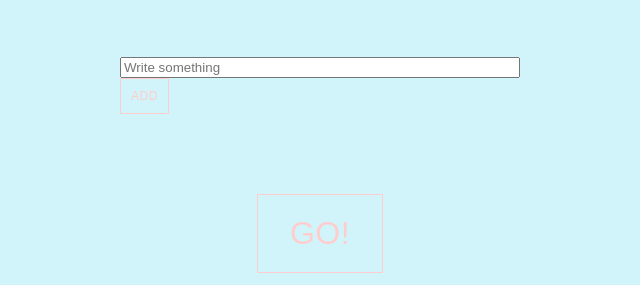
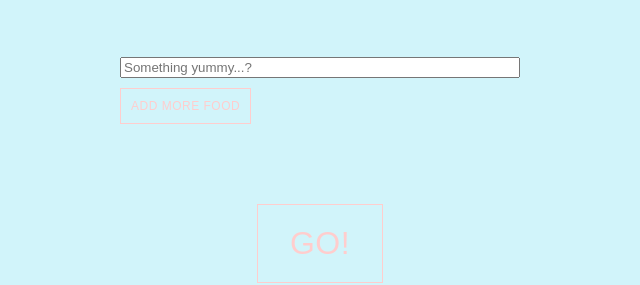
Before and after one commit to johannanordlof/tjejerkodar, a plain HTML site: page index.html in a window 1280 px wide. Shown: the part 606-891 px from the top of the page, 320-960 px from the left. Drawn offline with nearby package versions, Linux system fonts and the light colour scheme.

Commit message:
Minor fixes for webpage

```diff
--- a/index.html
+++ b/index.html
@@ -15,9 +15,9 @@
 		<img class="yum" src="https://media.giphy.com/media/YTReO8o9Zs6NW/giphy.gif" alt="Yum">
 		<div class="inputSection">
 			<div class="inputs">
-				<input placeholder="Write something"></input>
+				<input placeholder="Something yummy...?"></input>
 			</div>
-			<button class="addBtn">Add</button>
+			<button class="addBtn">Add more food</button>
 		</div>
 		<div class="resultSection"></div>
 		<button class="goBtn">Go!</button>
--- a/main.css
+++ b/main.css
@@ -76,6 +76,7 @@ input {
 	text-transform: uppercase;
 	font-family: 'Montserrat' sans-serif;
 	transition: all .5s linear;
+	margin-top: 10px;
 }
 
 .addBtn:hover {
```
